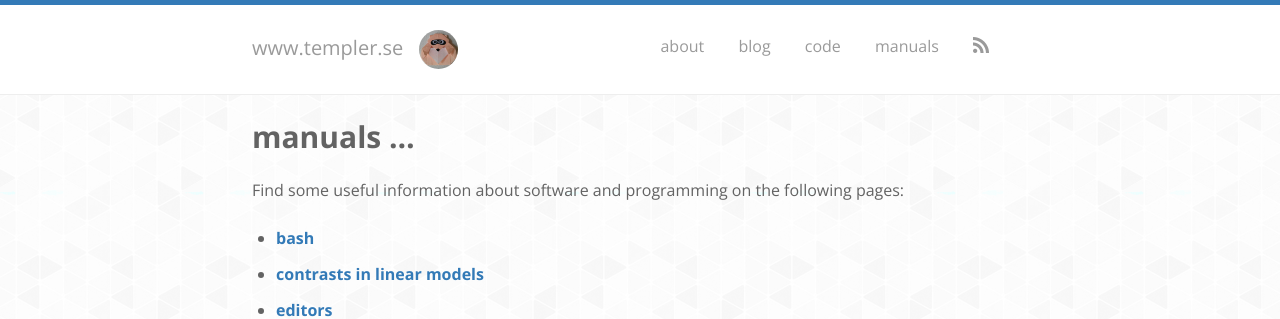
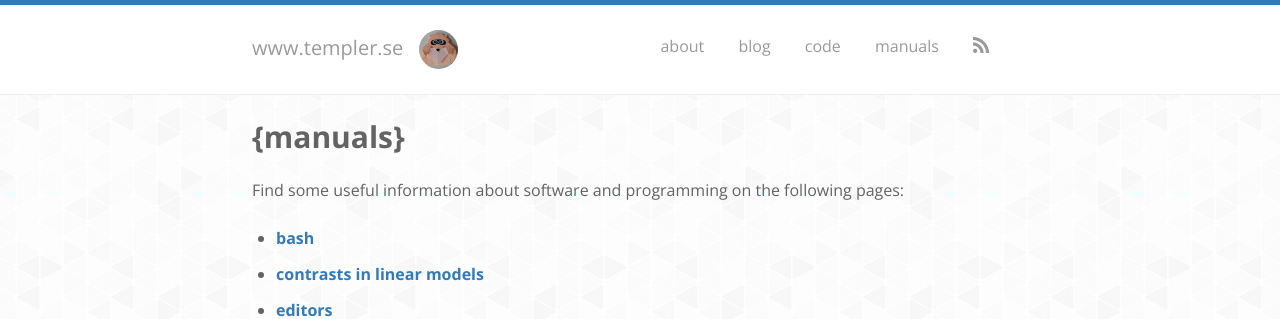
Before and after one commit to pmdbio/setempler.github.io, a Jekyll site: the page built from manuals/index.md, in a window 1280 px wide. Shown: the top 319 px of the page. Built offline with Jekyll 4.4.1, drawn with Linux system fonts in a browser that asks for light colours; nearby versions of some CDN libraries; some web fonts are replaced; our own code applies the rules of GitHub Pages for plain Markdown files.

Commit message:
subsite headers changed

```diff
--- a/blog/index.html
+++ b/blog/index.html
@@ -2,7 +2,7 @@
 layout: default
 ---
 
-<h1>blog ...</h1>
+<h1>{blog}</h1>
 <section class="post-list">
   {% for post in paginator.posts %}
     {% include article.html %}
--- a/manuals/index.md
+++ b/manuals/index.md
@@ -2,7 +2,7 @@
 layout: default
 ---
 
-# manuals ...
+# {manuals}
 
 Find some useful information about software and programming on the following pages:
 
```
Also changed, not shown: code/index.md (+1 -1 lines).
